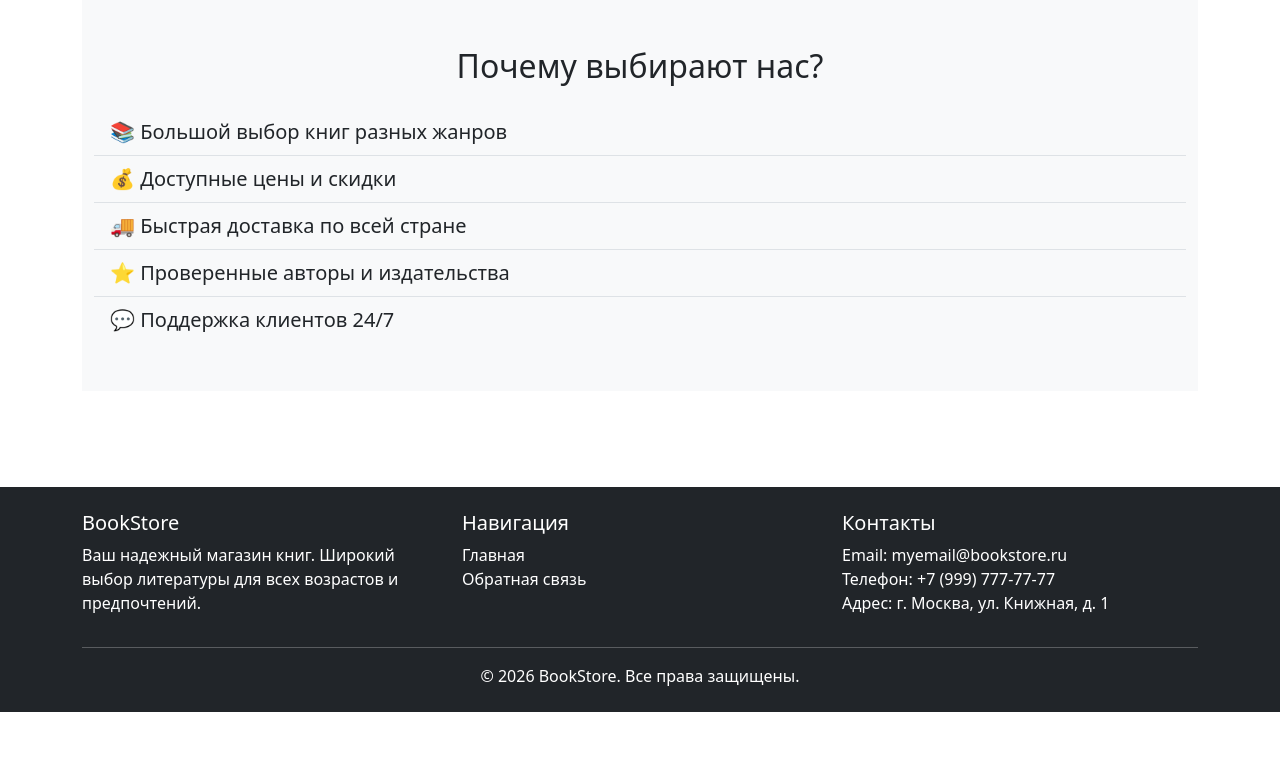
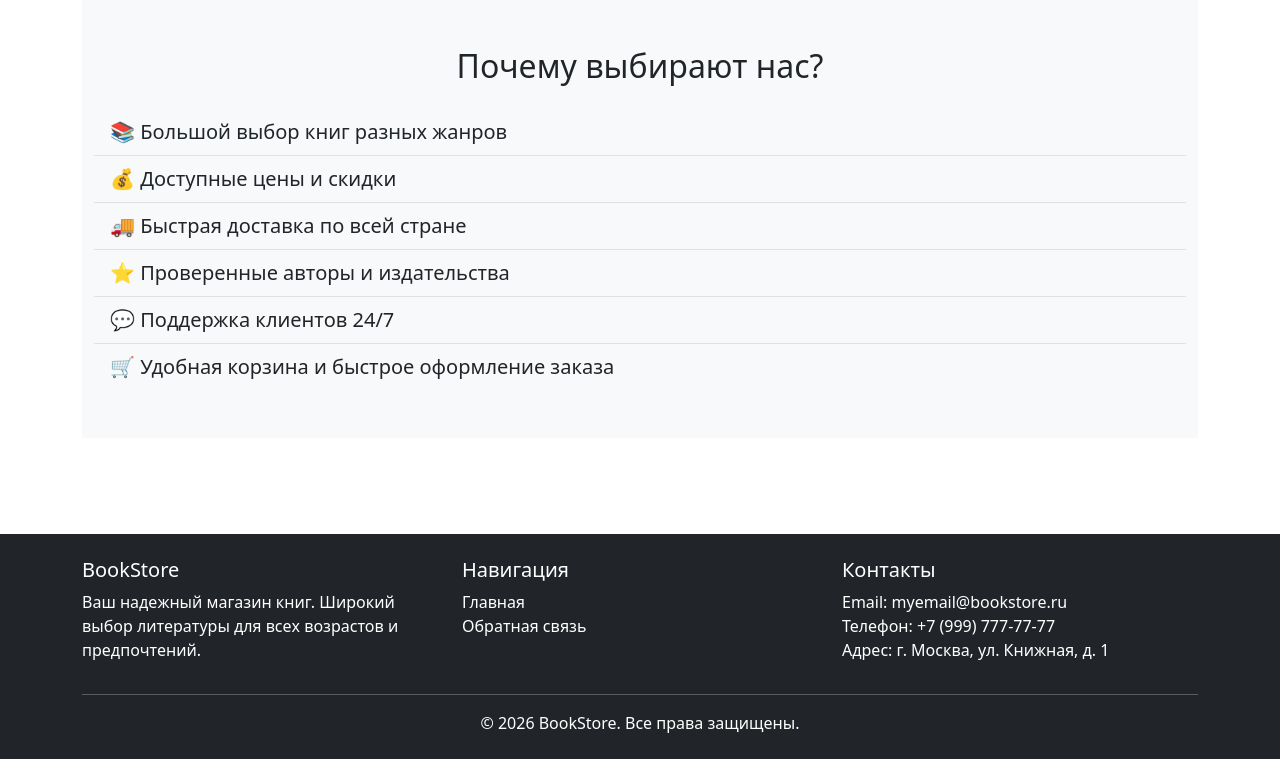
Before and after one commit to Seyran6/WebProject, a Django app: page / in a window 1280 px wide. Shown: the part 1338-2097 px from the top of the page. Before the commit the page ends 2050 px from the top, so only its background shows below. Run offline with Django 5.2, Linux system fonts and the light colour scheme.

Commit message:
Add new store advantage to homepage
- Updated index.html template to include "Удобная корзина и быстрое оформление заказа" as a new store advantage in the benefits section
- Modified .gitignore to expand ignored file patterns with additional compressed file formats and system files

```diff
--- a/myproject/myapp/templates/index.html
+++ b/myproject/myapp/templates/index.html
@@ -32,6 +32,9 @@
             <li class="list-group-item bg-light">
                 💬 Поддержка клиентов 24/7
             </li>
+            <li class="list-group-item bg-light">
+                🛒 Удобная корзина и быстрое оформление заказа
+            </li>
         </ul>
     </div>
     </div>
```
Also changed, not shown: 1 other file.
